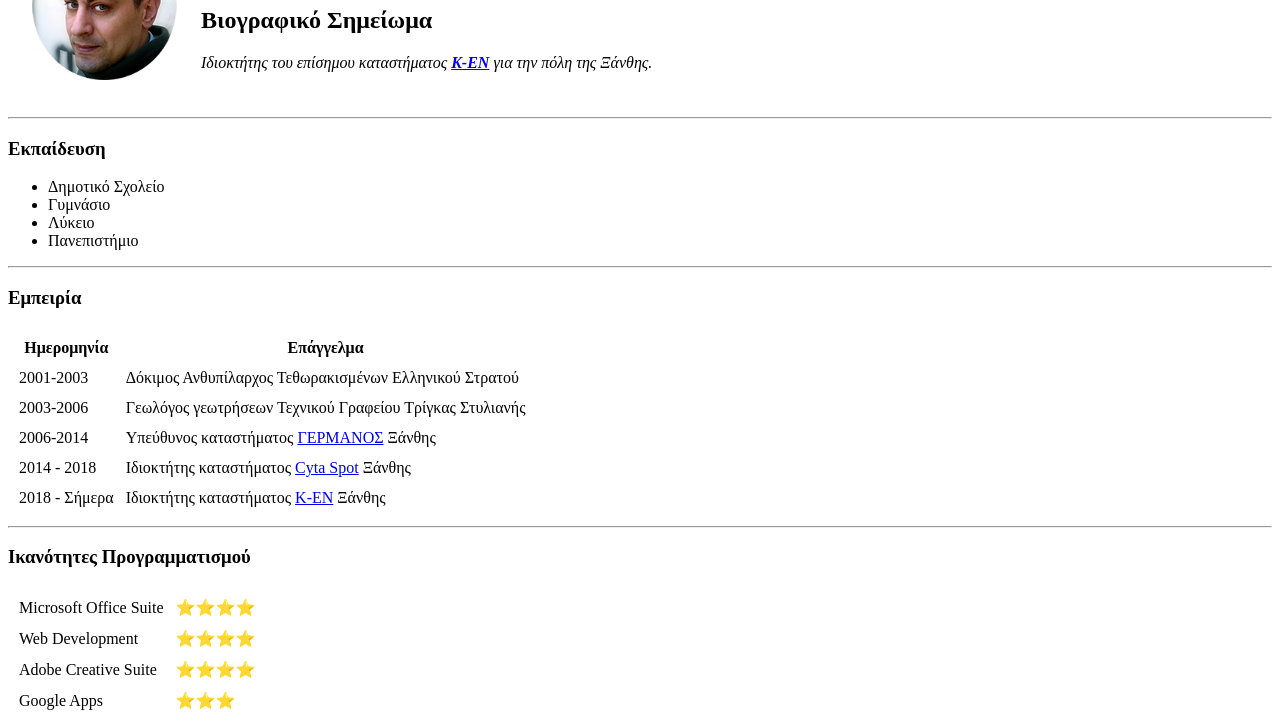
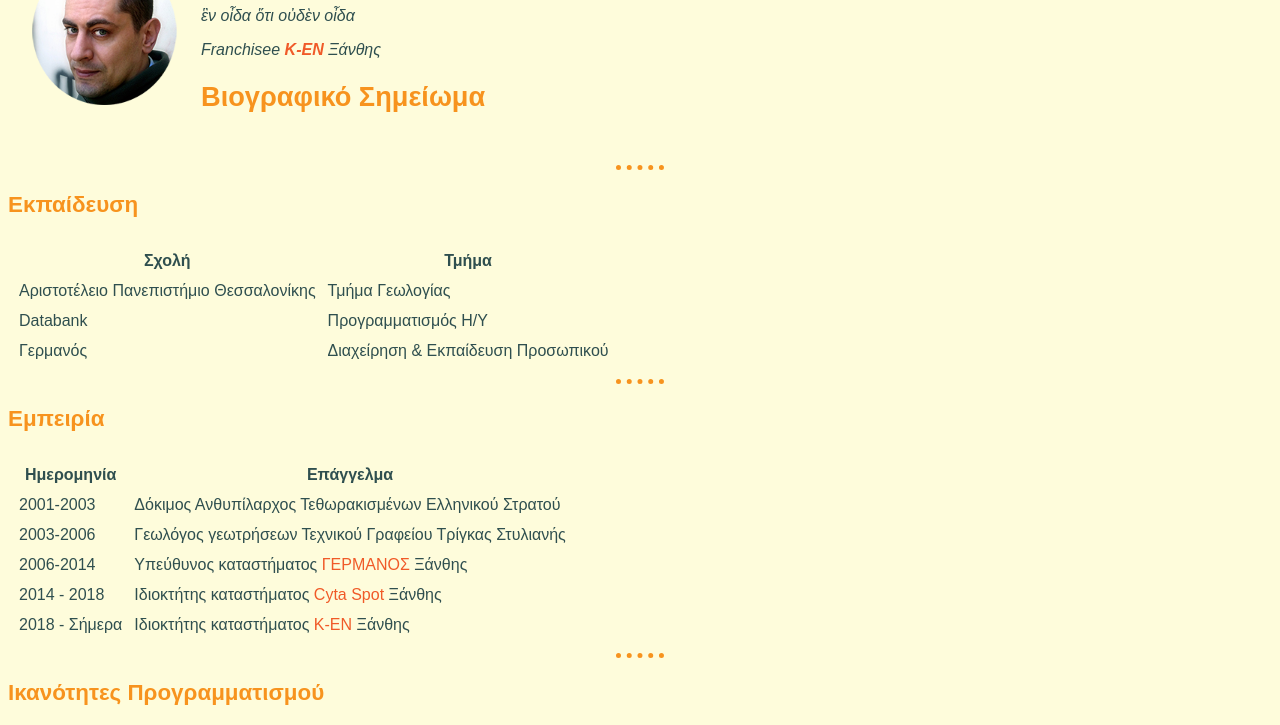
Before and after one commit to iap3tos/cv, a plain HTML site: page index.html in a window 1280 px wide. Shown: the part 102-827 px from the top of the page. Drawn offline with Linux system fonts and the light colour scheme.

Commit message:
Add files via upload

```diff
--- /dev/null
+++ b/css/styles.css
@@ -0,0 +1,50 @@
+body {
+  background-color: #fefcdb;
+  font-family: sans-serif;
+}
+
+a {
+  color: #f05a28;
+  text-decoration: none;
+}
+
+a:visited{
+  color: #f05a28;
+}
+
+a:hover {
+  color: #f7931e;
+}
+
+h1 {
+  font-size: 2em;
+  color: #f05a28;
+}
+
+h2 {
+  font-size: 1.7em;
+  color: #f7931e;
+}
+
+h3 {
+  font-size: 1.4em;
+  color: #f7931e;
+}
+
+p {
+  color: DarkSlateGrey;
+}
+
+ul {
+  color: DarkSlateGrey;
+}
+table {
+  color: DarkSlateGrey;
+}
+
+hr {
+  border-style: dotted none none;
+  border-color: #f7931e;
+  border-width: thick;
+  width: 3em;
+}
--- a/index.html
+++ b/index.html
@@ -4,6 +4,8 @@
 <head>
   <meta charset="utf-8">
   <title>Δημόπουλος Βασίλειος</title>
+  <link rel="stylesheet" href="css/styles.css">
+
 </head>
 
 <body>
@@ -12,19 +14,34 @@
       <td><img src="img/profile.png" alt="Δημόπουλος Βασίλης" height="150"></td>
       <td>
         <h1>Δημόπουλος Βασίλειος</h1>
+        <p><em>ἓν οἶδα ὅτι οὐδὲν οἶδα</em></p>
+        <p><em>Franchisee <a href="https://www.k-en.org"><strong>K-EN</strong></a> Ξάνθης</em></p>
         <h2>Βιογραφικό Σημείωμα</h2>
-        <p><em>Ιδιοκτήτης του επίσημου καταστήματος <strong><a href="https://www.k-en.gr">Κ-ΕΝ</a></strong> για την πόλη της Ξάνθης.</em></p>
       </td>
     </tr>
   </table>
   <hr>
   <h3>Εκπαίδευση</h3>
-  <ul>
-    <li>Δημοτικό Σχολείο</li>
-    <li>Γυμνάσιο</li>
-    <li>Λύκειο</li>
-    <li>Πανεπιστήμιο</li>
-  </ul>
+  <table cellspacing="10">
+    <thead>
+      <th>Σχολή</th>
+      <th>Τμήμα</th>
+    </thead>
+    <tbody>
+      <tr>
+        <td>Αριστοτέλειο Πανεπιστήμιο Θεσσαλονίκης</td>
+        <td>Τμήμα Γεωλογίας</td>
+      </tr>
+      <tr>
+        <td>Databank</td>
+        <td>Προγραμματισμός Η/Υ</td>
+      </tr>
+      <tr>
+        <td>Γερμανός</td>
+        <td>Διαχείρηση & Εκπαίδευση Προσωπικού</td>
+      </tr>
+    </tbody>
+  </table>
   <hr>
   <h3>Εμπειρία</h3>
   <table cellspacing="10">
```
Also changed, not shown: contact-me.html (+2 -0 lines), hobbies.html (+2 -0 lines).
